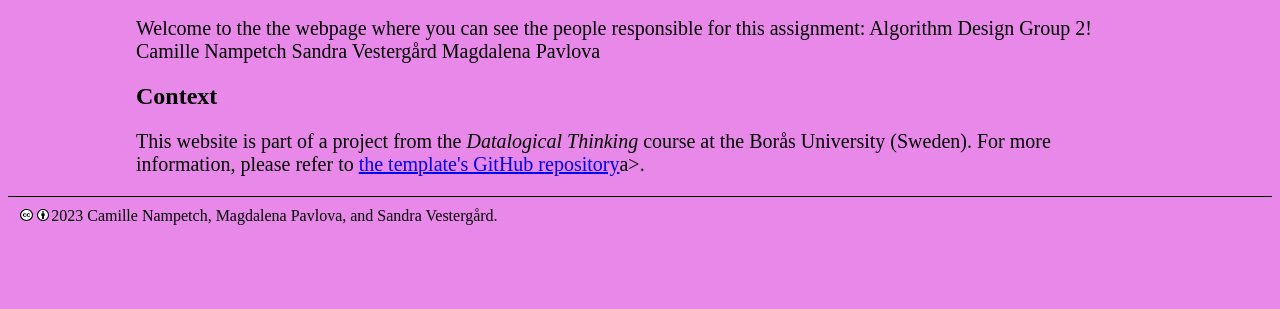
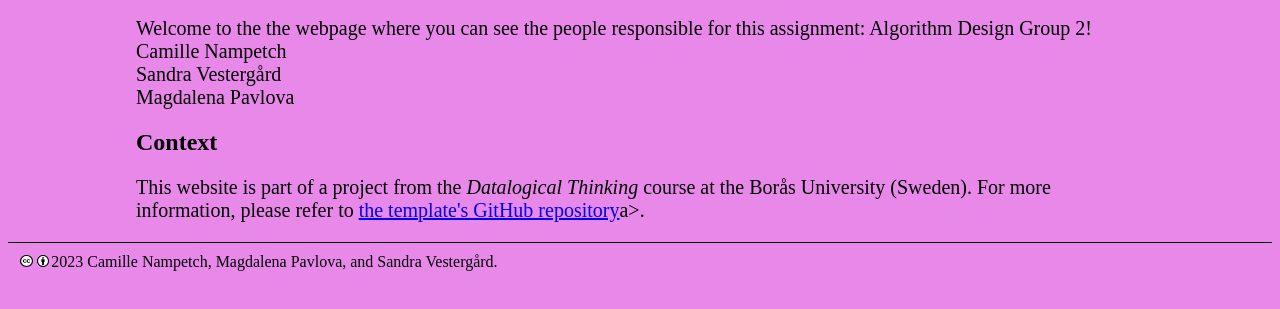
Before and after one commit to sandraxcz/Project-group-2, a plain HTML site: page docs/people.html in a window 1280 px wide. Shown: the part 219-528 px from the top of the page. Drawn offline with Linux system fonts and the light colour scheme.

Commit message:
Update people.html

```diff
--- a/docs/people.html
+++ b/docs/people.html
@@ -45,9 +45,9 @@
                 <p>
                     Welcome to the the webpage where you can see the people responsible for this assignment: Algorithm Design Group 2!
 
-                    Camille Nampetch
-                    Sandra Vestergård
-                    Magdalena Pavlova
+                    Camille Nampetch<br />
+                    Sandra Vestergård<br />
+                    Magdalena Pavlova<br />
 
                 </p>
             </article>
```
